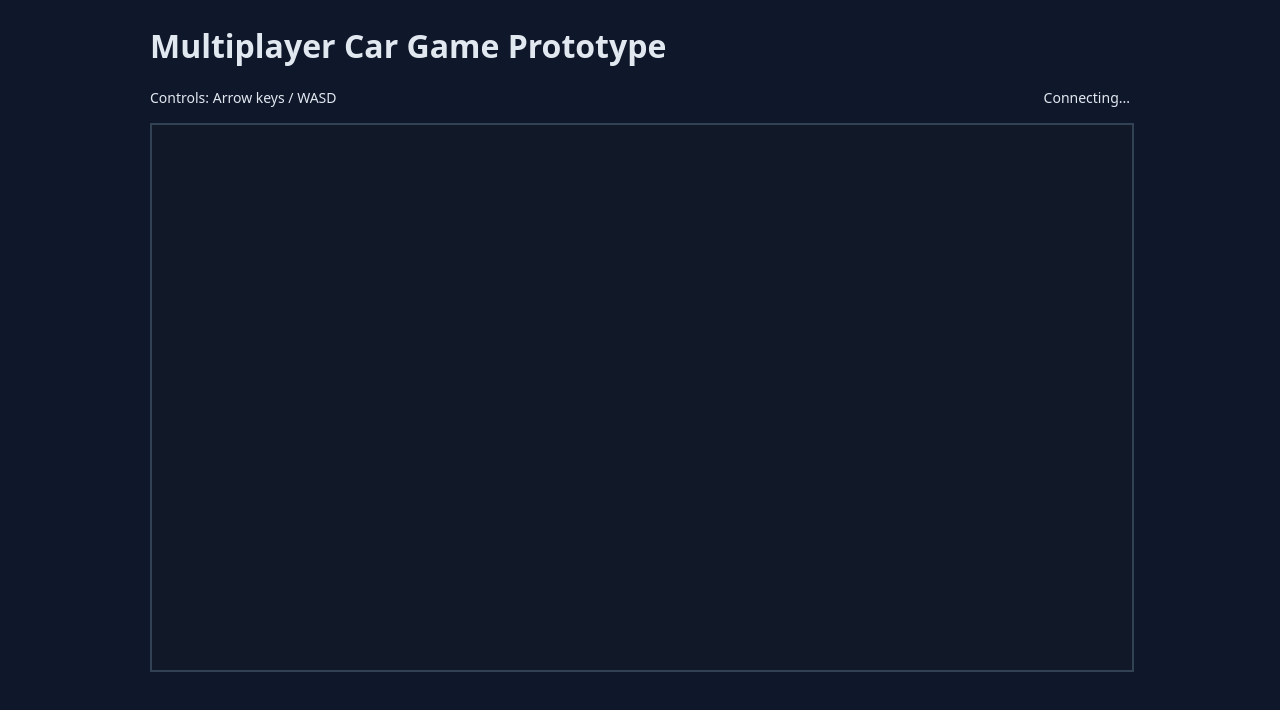
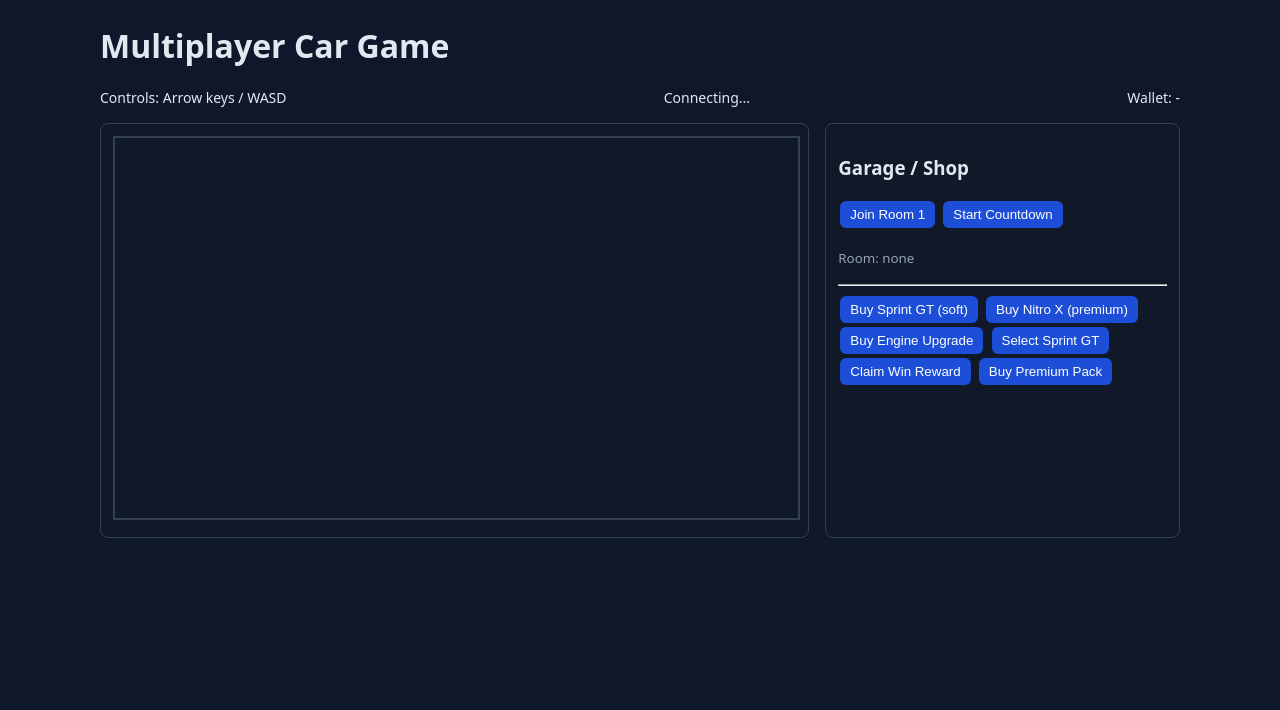
Before and after one commit to rs8042910-crypto/real-time-racing-game, a website: page public/index.html in a window 1280 px wide. Drawn offline with nearby package versions, Linux system fonts and the light colour scheme; no server answers.

Commit message:
Add in-browser game UI for garage, shop, rewards, and matchmaking

```diff
--- a/public/index.html
+++ b/public/index.html
@@ -6,34 +6,99 @@
     <title>Real-Time Racing Game</title>
     <style>
       body { font-family: system-ui, sans-serif; margin: 0; background: #0f172a; color: #e2e8f0; }
-      .wrap { max-width: 980px; margin: 24px auto; padding: 0 16px; }
+      .wrap { max-width: 1080px; margin: 24px auto; padding: 0 16px; }
       canvas { background: #111827; border: 2px solid #334155; width: 100%; height: auto; }
-      .hud { display: flex; justify-content: space-between; margin: 8px 0 16px; font-size: 14px; }
+      .hud { display: flex; justify-content: space-between; margin: 8px 0 16px; font-size: 14px; gap: 12px; flex-wrap: wrap; }
+      .grid { display: grid; grid-template-columns: 2fr 1fr; gap: 16px; }
+      .card { border: 1px solid #334155; border-radius: 8px; padding: 12px; background: #111827; }
+      button { background:#1d4ed8; color:#fff; border:none; border-radius:6px; padding:6px 10px; margin:2px; cursor:pointer; }
+      button:hover { background:#2563eb; }
+      small { color:#94a3b8; }
     </style>
   </head>
   <body>
     <div class="wrap">
-      <h1>Multiplayer Car Game Prototype</h1>
+      <h1>Multiplayer Car Game</h1>
       <div class="hud">
         <div>Controls: Arrow keys / WASD</div>
         <div id="status">Connecting...</div>
+        <div id="wallet">Wallet: -</div>
       </div>
-      <canvas id="track" width="900" height="500"></canvas>
+      <div class="grid">
+        <div class="card">
+          <canvas id="track" width="900" height="500"></canvas>
+        </div>
+        <div class="card">
+          <h3>Garage / Shop</h3>
+          <div>
+            <button id="joinRoom">Join Room 1</button>
+            <button id="startCountdown">Start Countdown</button>
+          </div>
+          <p id="roomState"><small>Room: none</small></p>
+          <hr/>
+          <div>
+            <button id="buySprint">Buy Sprint GT (soft)</button>
+            <button id="buyNitro">Buy Nitro X (premium)</button>
+          </div>
+          <div>
+            <button id="buyUpgrade">Buy Engine Upgrade</button>
+            <button id="selectSprint">Select Sprint GT</button>
+          </div>
+          <div>
+            <button id="rewardWin">Claim Win Reward</button>
+            <button id="buyPremium">Buy Premium Pack</button>
+          </div>
+          <pre id="log" style="white-space:pre-wrap; font-size:12px;"></pre>
+        </div>
+      </div>
     </div>
 
     <script src="/socket.io/socket.io.js"></script>
     <script>
-      const socket = io();
+      const profileId = localStorage.getItem('profileId') || `user-${Math.random().toString(36).slice(2, 8)}`;
+      localStorage.setItem('profileId', profileId);
+
+      const socket = io({ query: { profileId } });
       const canvas = document.getElementById('track');
       const ctx = canvas.getContext('2d');
       const statusEl = document.getElementById('status');
+      const walletEl = document.getElementById('wallet');
+      const roomStateEl = document.getElementById('roomState');
+      const logEl = document.getElementById('log');
+
       const keys = { up: false, down: false, left: false, right: false };
       let me = null;
       let state = { players: [] };
 
-      socket.on('connect', () => { statusEl.textContent = `Connected: ${socket.id}`; });
-      socket.on('bootstrap', (payload) => { me = payload.me; });
+      function log(msg, data) {
+        logEl.textContent = `${msg}${data ? '\n' + JSON.stringify(data, null, 2) : ''}\n\n` + logEl.textContent;
+      }
+
+      async function api(path, method = 'GET', body) {
+        const res = await fetch(path, {
+          method,
+          headers: { 'Content-Type': 'application/json' },
+          body: body ? JSON.stringify(body) : undefined
+        });
+        return res.json();
+      }
+
+      async function refreshWallet() {
+        const profile = await api(`/api/garage/${profileId}`);
+        walletEl.textContent = `Wallet: soft ${profile.balances.softCurrency} | premium ${profile.balances.premiumCurrency}`;
+      }
+
+      socket.on('connect', () => {
+        statusEl.textContent = `Connected: ${socket.id} (${profileId})`;
+      });
+      socket.on('bootstrap', async (payload) => {
+        me = payload.me;
+        await refreshWallet();
+      });
       socket.on('state', (nextState) => { state = nextState; render(); });
+      socket.on('room:state', (room) => {
+        roomStateEl.innerHTML = `<small>Room: ${room.roomId} | players: ${room.players.length} | started: ${room.raceStarted}</small>`;
+      });
       socket.on('disconnect', () => { statusEl.textContent = 'Disconnected'; });
 
       function setKey(code, pressed) {
@@ -51,7 +116,6 @@
         ctx.clearRect(0, 0, canvas.width, canvas.height);
         ctx.fillStyle = '#1f2937';
         ctx.fillRect(0, 0, canvas.width, canvas.height);
-
         for (const p of state.players) {
           ctx.fillStyle = p.color;
           ctx.fillRect(p.x - 10, p.y - 6, 20, 12);
@@ -62,6 +126,16 @@
           }
         }
       }
+
+      document.getElementById('joinRoom').onclick = () => socket.emit('matchmaking:join', { roomId: 'room-1' });
+      document.getElementById('startCountdown').onclick = () => socket.emit('matchmaking:startCountdown', { roomId: 'room-1', seconds: 5 });
+
+      document.getElementById('buySprint').onclick = async () => { log('buy sprint', await api('/api/shop/buy/car', 'POST', { profileId, carId: 'car_sprint', currency: 'soft' })); refreshWallet(); };
+      document.getElementById('buyNitro').onclick = async () => { log('buy nitro', await api('/api/shop/buy/car', 'POST', { profileId, carId: 'car_nitro', currency: 'premium' })); refreshWallet(); };
+      document.getElementById('buyUpgrade').onclick = async () => { log('buy upgrade', await api('/api/shop/buy/upgrade', 'POST', { profileId, carId: 'car_sprint', upgradeId: 'upg_engine_1', currency: 'soft' })); refreshWallet(); };
+      document.getElementById('selectSprint').onclick = async () => { log('select sprint', await api('/api/garage/select-car', 'POST', { profileId, carId: 'car_sprint' })); };
+      document.getElementById('rewardWin').onclick = async () => { log('reward', await api('/api/race/reward', 'POST', { profileId, placement: 1 })); refreshWallet(); };
+      document.getElementById('buyPremium').onclick = async () => { log('premium pack', await api('/api/wallet/premium/purchase', 'POST', { profileId, packageId: 'starter_pack' })); refreshWallet(); };
     </script>
   </body>
 </html>
```
Also changed, not shown: README.md.
